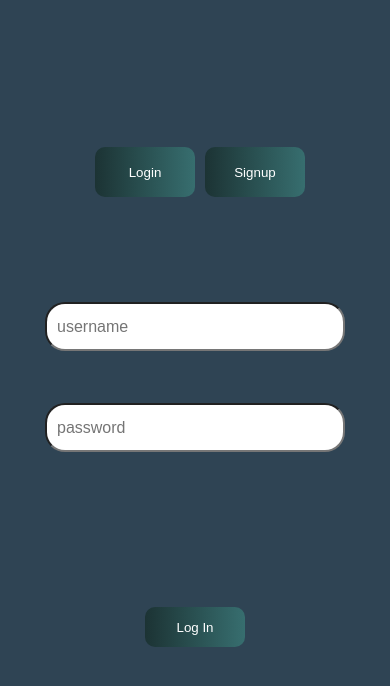
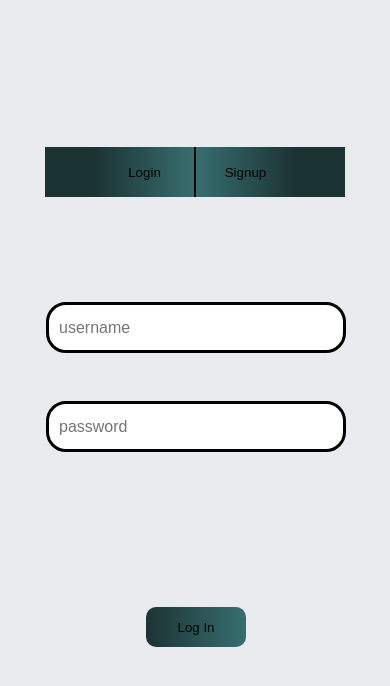
Before and after one commit to manny2384/simpleFullStack, a React (Create React App) app in the folder client/: page / in a window 390 px wide. Shown: the top 686 px of the page. Built offline with nearby package versions, Linux system fonts and the light colour scheme; no server answers.

Commit message:
design rework

```diff
--- a/client/src/App.css
+++ b/client/src/App.css
@@ -7,8 +7,9 @@
 html, body, #root, .App{
     height: 100%;
     width: 100vw;
-    background-color: #2F4454;
+    background-color: #eaebee;
     color: white;
+    display: grid;
 }
 button{
     outline: none;
@@ -17,36 +18,54 @@ button{
     background-image: linear-gradient(to right, #1C3334 ,#376E6F);
     background-color: #376E6F;
 
-    color: white;
+    color: black;
     border: none;
     border-radius: 10px;
 }
 button:hover{
+    color: white;
+}
+.app-child{
+    width: 650px;
+    height: 550px;
+    display: flex;
+    flex-direction: column;
+    align-items: center;
+    justify-content: center;
+    border: 10px solid #1C3334;
+    margin: auto;
+}
 
+@media only screen and (max-width: 500px){
+    .app-child{
+        width: auto;
+        height: auto;
+        border: 0;
+    }
 }
 /***************************************************************************************
 
 navigation bar styling
 
 ***************************************************************************************/
-.app-child{
-    width: 100%;
-    height: 100%;
-    display: flex;
-    flex-direction: column;
-    align-items: center;
-    justify-content: center;
-}
-
 .navBarContent{
     width: 100%;
     display: flex;
     justify-content: center;
+    background-color: #1C3334;
 }
 .navBarContent button{
     width: 200px;
     height: 50px;
-    margin: 0 0 0 10px;
+    border-radius: 0px;
+}
+#log-btn-nav{
+    background-image: linear-gradient(to right, #1C3334, #376E6F);
+    border-right: 1px solid black;
+}
+#sign-btn-nav{
+    background-image: linear-gradient(to right, #376E6F, #1C3334);
+    border-left: 1px solid black;
 }
 
 @media only screen and (max-width: 500px){
@@ -104,8 +123,20 @@ signup and login styling
     padding: 5px 10px;
     border-radius: 20px;
     font-size: 16px;
+    border: 3px solid black;
+    animation: none 10s;
 }
-
+@keyframes bad_input {
+    0%{
+        border-color: darkred;
+    }
+    90%{
+        border-color: darkred;
+    }
+    100%{
+        border-color: black;
+    }
+}
 .signup-form button, .login-form button{
     height: 40px;
     width: 100px;
@@ -133,5 +164,6 @@ orientation of device is in landscape mode
     }
     .app-child{
         margin-top: 50px;
+        margin-bottom: 50px;
     }
 }
--- a/client/src/App.js
+++ b/client/src/App.js
@@ -19,8 +19,8 @@ function App() {
 
 
         <div className="navBarContent">
-          <button onClick={()=> setState("login")}> Login </button>
-          <button onClick={()=> setState("signup")}> Signup </button>
+          <button id="log-btn-nav" onClick={()=> setState("login")}> Login </button>
+          <button id="sign-btn-nav" onClick={()=> setState("signup")}> Signup </button>
         </div>
 
         <section className="content">
--- a/client/src/components/login.js
+++ b/client/src/components/login.js
@@ -1,19 +1,35 @@
 import React, { useState } from "react";
 import axios from 'axios';
-import Amplify from "aws-amplify";
-import awsExports from "./aws-exports";
 
 function Login(){
 
     const [username, setUsername] = useState("");
     const [password, setPassword] = useState("");
 
-    const handleClick = () => {
+    const checkUsername = () => {
+        if(username.trim().length === 0){
+            document.getElementById("login-form-user").style.animation = "bad_input 5s";
+            console.log("prompt username");
+            return true;
+        }
 
+        return false;
+    }
+    const checkPassword = () => {
+        if(password.trim().length === 0){
+            document.getElementById("login-form-pass").style.animation = "bad_input 5s";
+            console.log("prompt password");
+            return true;
+        }
+
+        return false;
+    }
+
+    const handleClick = () => (e) => {
+        e.preventDefault();
         console.log(`username / password = ${username} / ${password}`)
-        if(username.trim().length === 0 || password.trim().length === 0){
+        if(checkPassword() && checkUsername() || checkPassword() || checkUsername()){
             console.log("username or password emtpy");
-            alert("username or password empty, please fill");
             return;
         }
 
@@ -34,11 +50,11 @@ function Login(){
 
         <div className="login-form">
             <div className="input-values login-values">
-                <input type="text" placeholder="username" onChange={e => setUsername(e.target.value)} />
-                <input type="password" placeholder="password" onChange={e => setPassword(e.target.value)} />
+                <input id="login-form-user" type="text" placeholder="username" onChange={e => setUsername(e.target.value)} />
+                <input id="login-form-pass" type="password" placeholder="password" onChange={e => setPassword(e.target.value)} />
             </div>
 
-            <button onClick={handleClick}> Log In </button>
+            <button onClick={handleClick()}> Log In </button>
 
         </div>
 
--- a/client/src/components/signup.js
+++ b/client/src/components/signup.js
@@ -1,5 +1,9 @@
 import React, { useState } from "react";
 import axios from 'axios';
+
+const email = document.querySelector("#signup-form-email");
+const password = document.querySelector("#signup-form-password");
+const username = document.querySelector("#signup-form-username");
 
 function Signup(){
 
@@ -29,6 +33,10 @@ function Signup(){
             console.log(response);
         }).catch((error) => {
             console.log(error);
+            username.style.border = "1px solid";
+            username.style.borderColor = "red";
+            email.style.border = "1px solid red";
+            password.style.border = "1px solid red";
         })
     }
 
```
